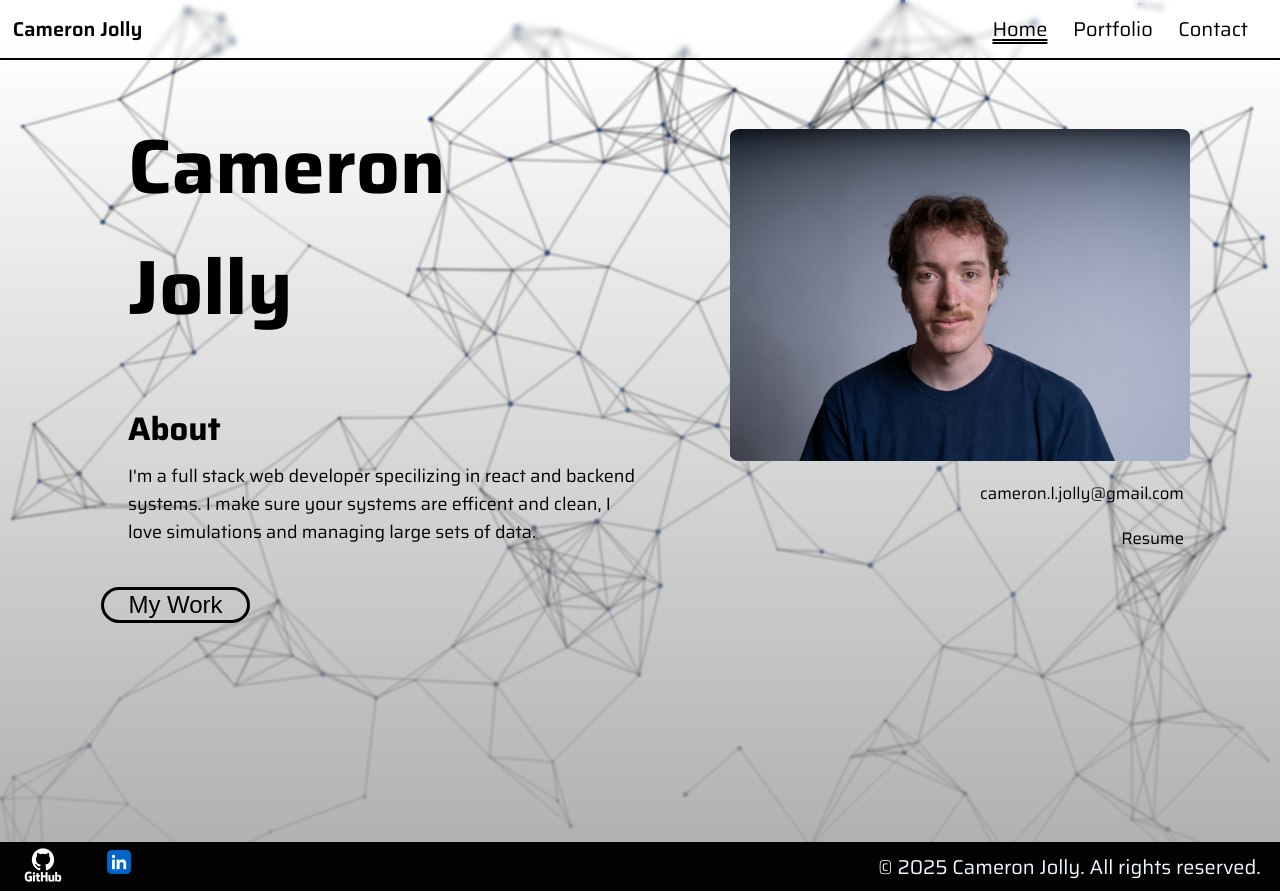
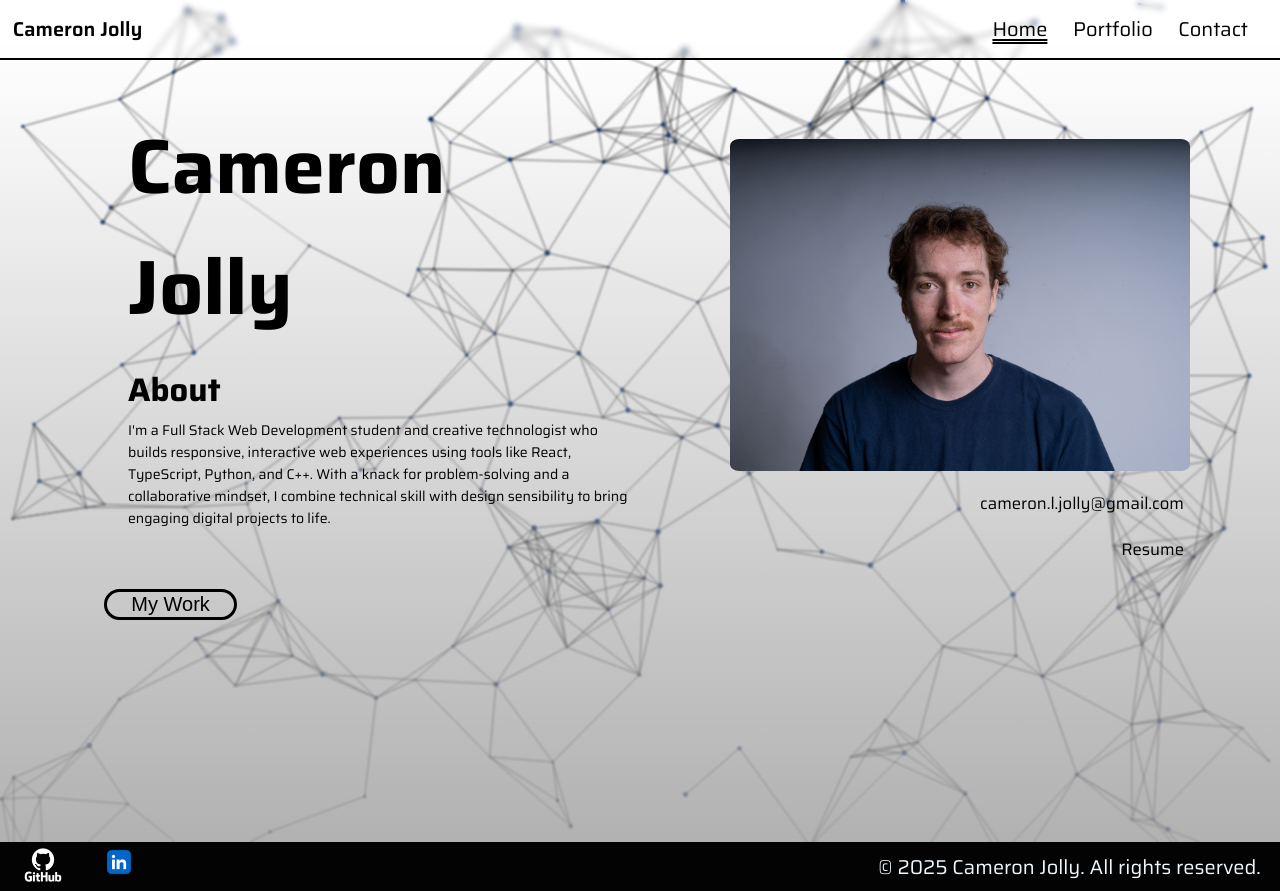
Before and after one commit to Majorkamo02/dev-portfolio, a React (Vite) app: page / in a window 1280 px wide. Built offline with nearby package versions, Linux system fonts and the light colour scheme.

Commit message:
updated home info

```diff
--- a/src/css/homepage.css
+++ b/src/css/homepage.css
@@ -81,16 +81,10 @@ h1 {
 .who-am-i {
   margin-left: 20%;
   margin-right: auto;
-  margin-bottom: 30vh;
+  margin-bottom: 40vh;
   font-size: 1.7vw;
   grid-row: 2;
   grid-column: 1;
-}
-
-.test {
-  margin-top: 100vh;
-  z-index: 2;
-  position: relative;
 }
 
 .main-portfolio {
@@ -102,8 +96,8 @@ h1 {
 }
 
 .description {
-  font-size: 1.4vw;
-  margin-top: 1vh;
+  font-size: 1.1vw;
+  margin-top: 0.2vh;
 }
 
 .my-work {
@@ -111,12 +105,12 @@ h1 {
   grid-column: 1;
   position: relative;
   margin: auto;
-  margin-top: 25vh;
-  margin-right: 59%;
+  margin-top: 30vh;
+  margin-right: 61%;
 }
 
 .my-work > .my-work-nav > button {
-  font-size: 3vh;
+  font-size: 2.5vh;
   border: solid;
   border-radius: 50px;
   padding-left: 3vh;
--- a/src/pages/homePage.tsx
+++ b/src/pages/homePage.tsx
@@ -68,7 +68,7 @@ function Homepage() {
                     onAnimationComplete={()=>{firstLoad = true}}
                     >
                         <h2 className='main-about'>About</h2>
-                        <p className='description'>I'm a full stack web developer specilizing in react and backend systems. I make sure your systems are efficent and clean, I love simulations and managing large sets of data. </p>
+                        <p className='description'>I'm a Full Stack Web Development student and creative technologist who builds responsive, interactive web experiences using tools like React, TypeScript, Python, and C++. With a knack for problem-solving and a collaborative mindset, I combine technical skill with design sensibility to bring engaging digital projects to life. </p>
                     </motion.div>
 
                     <motion.div
```
